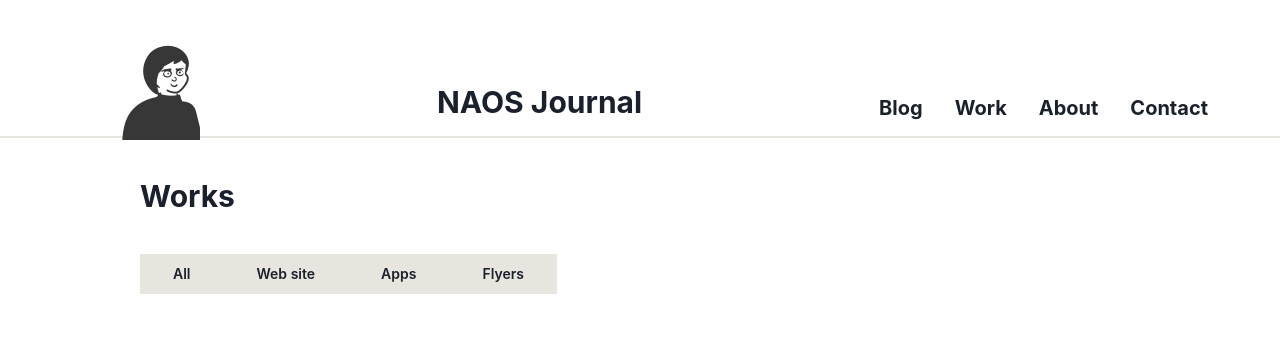
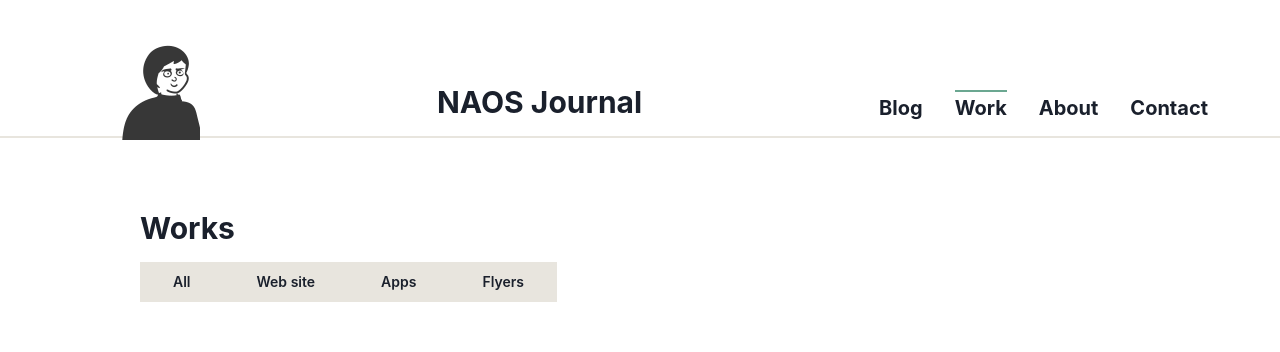
Before and after one commit to nao-uru/my_blog, a Next.js app: page /Work in a window 1280 px wide. Shown: the top 352 px of the page. Built offline with nearby package versions, Linux system fonts and the light colour scheme.

Commit message:
[add] メニューいるところにライン

```diff
--- a/components/atoms/TabLink.tsx
+++ b/components/atoms/TabLink.tsx
@@ -1,4 +1,4 @@
-import React, { VFC } from "react";
+import React, { useState, VFC,  } from "react";
 import { Button, ChakraProvider } from "@chakra-ui/react";
 
 import { css } from "@emotion/react";
--- a/components/atoms/Title.tsx
+++ b/components/atoms/Title.tsx
@@ -8,7 +8,7 @@ export const Title:VFC<Props> = ({children}) => {
   return (
     <>
     <ChakraProvider>
-    <Heading as="h2" size="lg">{children}</Heading>
+    <Heading as="h2" size="lg" mt={8} mb={4}>{children}</Heading>
     </ChakraProvider>
     </>
   )
--- a/components/molecules/Menu.tsx
+++ b/components/molecules/Menu.tsx
@@ -1,11 +1,16 @@
-import React, { useState, VFC } from "react";
+import React, { useState } from "react";
 import { ChakraProvider, Flex,Box,} from "@chakra-ui/react";
 import { css } from "@emotion/react";
+import { useRouter } from "next/router"
+import Link from "next/link";
 
 import { HeaderLink } from "../atoms/HeaderLink";
-import Link from "next/link";
 
 export const Menu = () => {
+
+  const [menu,setMenu] = useState(false);
+  const location = useRouter();
+  const path = location.pathname;
 
   return (
     <>
@@ -14,25 +19,25 @@ export const Menu = () => {
     <Flex align="baseline">
 
     <Link href="/Blog" passHref>
-    <Box mr="32px">
+    <Box mr="32px" css={path.startsWith('/Blog') ? sBorder:''}>
     <HeaderLink>Blog</HeaderLink>
     </Box>
     </Link>
 
     <Link href="/Work" passHref>
-    <Box mr="32px">
+    <Box mr="32px" css={path.startsWith('/Work') ? sBorder:''}>
     <HeaderLink>Work</HeaderLink>
     </Box>
     </Link>
 
     <Link href="/About" passHref>
-    <Box mr="32px">
+    <Box mr="32px" css={path.startsWith('/About') ? sBorder:''}>
     <HeaderLink>About</HeaderLink>
     </Box>
     </Link>
 
     <Link href="/Contact" passHref>
-    <Box>
+    <Box css={path.startsWith('/Contact') ? sBorder:''}>
     <HeaderLink>Contact</HeaderLink>
     </Box>
     </Link>
@@ -42,7 +47,6 @@ export const Menu = () => {
     </ChakraProvider>
 
     </>
-
   )
 };
 
--- a/components/organisms/Work.tsx
+++ b/components/organisms/Work.tsx
@@ -16,7 +16,7 @@ export const Work:VFC<Props> = () => {
       <Box>
       <Title>Works</Title>
 
-      <Flex mt={10}>
+      <Flex>
       <TabLink>All</TabLink>
       <TabLink>Web site</TabLink>
       <TabLink>Apps</TabLink>
--- a/next.config.js
+++ b/next.config.js
@@ -2,5 +2,3 @@
 const nextConfig = {
   reactStrictMode: true,
 }
-
-module.exports = nextConfig
--- a/package.json
+++ b/package.json
@@ -10,7 +10,7 @@
   },
   "dependencies": {
     "markdown-it": "^12.3.2",
-    "next": "12.1.4",
+    "next": "^12.1.6-canary.3",
     "react": "18.0.0",
     "react-dom": "18.0.0"
   },
--- a/pages/Blog.tsx
+++ b/pages/Blog.tsx
@@ -6,6 +6,7 @@ import { BlogCard } from "../components/molecules/BlogCard"
 import { TabLink } from "../components/atoms/TabLink";
 
 import { getAllPosts } from "../libs/contentful";
+import { Title } from "../components/atoms/Title";
 
 
 export async function getStaticProps() {
@@ -24,6 +25,8 @@ export default function BlogPage({ blogPosts }) {
   return (
     <>
     <Layout>
+
+      <Title>Blog</Title>
 
     <Flex>
       <TabLink>All</TabLink>
```
Also changed, not shown: 1 other file (tests, documents, lock files or other folders).
